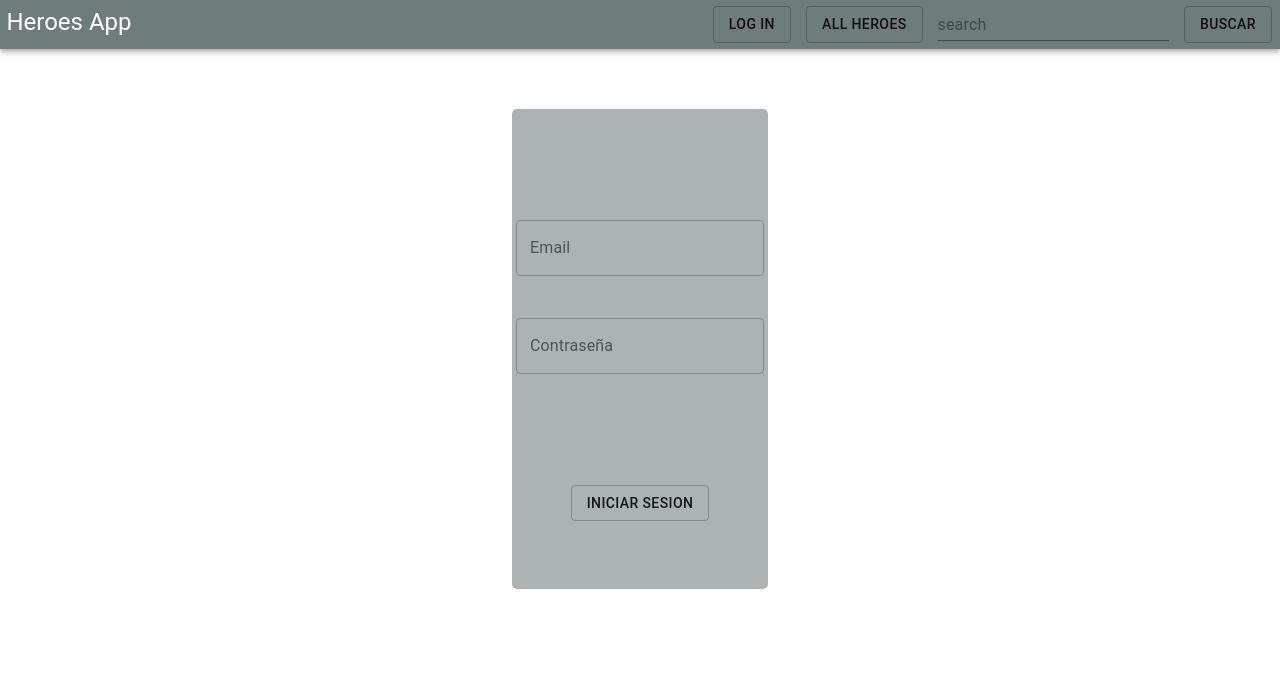
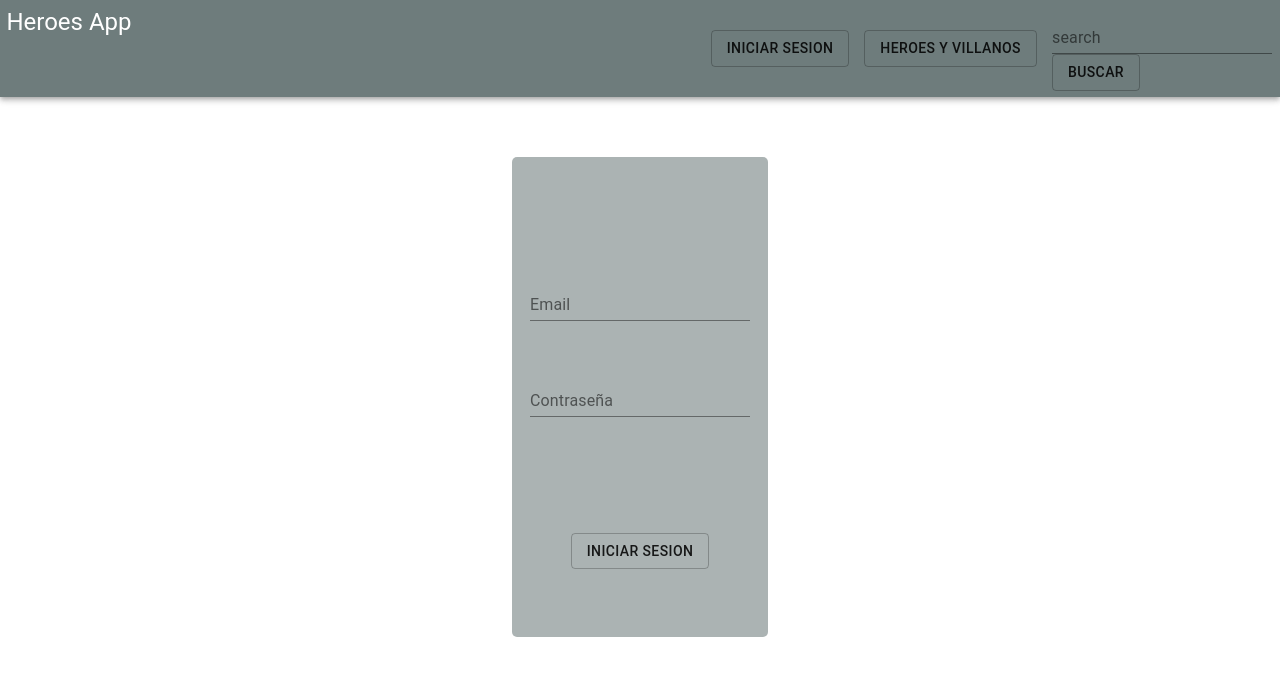
Before and after one commit to MichelleSambiase/React-HeroApp, a React (Create React App) app: page /LogIn in a window 1280 px wide. Shown: the top 676 px of the page. Built offline with nearby package versions, Linux system fonts and the light colour scheme; no server answers; a web font is replaced by a local one.

Commit message:
buscador de heroes

```diff
--- a/src/App.jsx
+++ b/src/App.jsx
@@ -11,7 +11,7 @@ function App() {
   const dispatch = useDispatch();
 
   const getMyHero = async () => {
-    for (let i = 1; i <= 20; i++) {
+    for (let i = 1; i <= 50; i++) {
       const getHero = await fetch(
         "https://www.superheroapi.com/api/3813382392107628/" + i
       );
@@ -41,8 +41,8 @@ function App() {
   return (
     <div>
       <Navbar />
-      <Route component={Home} path="/" exact={true} />
-      <Route component={SearchHeroes} exact path="/AllHeroes" />
+      <Route component={Home} path="/Home" exact={true} />
+      <Route component={SearchHeroes} exact path="/SearchHeroes" />
       <Route component={Login} exact path="/LogIn" />
     </div>
   );
--- a/src/Pages/Login.jsx
+++ b/src/Pages/Login.jsx
@@ -1,4 +1,4 @@
-import React from "react";
+import React, { useEffect } from "react";
 import { Formik, useFormik } from "formik";
 
 import { makeStyles } from "@material-ui/core";
@@ -7,10 +7,17 @@ import Visibility from "@material-ui/icons/Visibility";
 import VisibilityOff from "@material-ui/icons/VisibilityOff";
 import InputComponent from "../components/InputComponent";
 import ButtonComponent from "../components/ButtonComponent";
+import { Redirect, Route, useHistory } from "react-router";
+
+import Home from "../components/Home";
+import { useDispatch } from "react-redux";
+import { loggedIn } from "../store/actions/hero";
 
 const axios = require("axios");
 
 const Login = () => {
+  const dispatch = useDispatch();
+  const history = useHistory();
   const useStyles = makeStyles({
     root: {
       width: "100%",
@@ -37,20 +44,23 @@ const Login = () => {
       fontSize: "0.8rem",
     },
   });
-  const loginUser = async () => {
-    try {
-      const response = await axios({
-        method: "post",
-        url: "http://challenge-react.alkemy.org/",
-        data: JSON.stringify(response),
-        headers: {
-          "Content-Type": "application/json",
-        },
+  const loginUser = async (values) => {
+    axios
+      .post("http://challenge-react.alkemy.org/", {
+        email: values.email,
+        password: values.password,
+      })
+      .then(function (response) {
+        console.log(response);
+        localStorage.setItem("token", response.data.token);
+        dispatch(loggedIn(true));
+        history.push("/Home");
+      })
+      .catch(function (error) {
+        alert("Ingrese un email y contraseña validos.");
       });
-    } catch {
-      console.error("entro en el error");
-    }
   };
+
   const classes = useStyles();
   return (
     <>
@@ -61,6 +71,7 @@ const Login = () => {
         }}
         validate={(valores) => {
           let errores = {};
+
           // Validacion Email
           if (!valores.email) {
             errores.email = "Por favor ingresa un Email valido";
@@ -81,7 +92,7 @@ const Login = () => {
           } */
           return errores;
         }}
-        onSubmit={(valores) => {}}
+        onSubmit={loginUser}
       >
         {({
           values,
@@ -133,11 +144,7 @@ const Login = () => {
                     </div>
                   )}
                 </div>
-                <ButtonComponent
-                  label="Iniciar Sesion"
-                  type="submit"
-                  handleClick={loginUser}
-                />
+                <ButtonComponent label="Iniciar Sesion" type="submit" />
               </div>
             </div>
           </form>
--- a/src/components/Home.jsx
+++ b/src/components/Home.jsx
@@ -14,15 +14,18 @@ const Home = () => {
   const useStyles = makeStyles({
     styleContainerHeroe: {
       padding: "20px 5px",
-      display: "flex",
       justifyContent: "center",
     },
     styleGridItemHeroe: {
       margin: "30px",
+      display: "flex",
+      justifyContent: "center",
     },
   });
   const classes = useStyles();
   return (
+    <div>
+      <h1>The IX Team</h1>
       <Grid container className={classes.styleContainerHeroe}>
         {heroes.map((heroe, index) => (
           <Grid
@@ -40,6 +43,7 @@ const Home = () => {
           </Grid>
         ))}
       </Grid>
+    </div>
   );
 };
 
--- a/src/components/InputComponent.jsx
+++ b/src/components/InputComponent.jsx
@@ -6,7 +6,8 @@ const InputComponent = (props) => {
   return (
     <div>
       <TextField
-        variant="outlined"
+        /*  variant="outlined" */
+        className={props.className}
         onChange={props.onChange}
         id={props.id}
         label={props.label}
--- a/src/components/Navbar.jsx
+++ b/src/components/Navbar.jsx
@@ -1,10 +1,15 @@
-import React, { useState } from "react";
+import React, { useEffect } from "react";
 
-import { AppBar, Typography, Input } from "@material-ui/core";
+import { AppBar, Typography } from "@material-ui/core";
 
 import ButtonComponent from "./ButtonComponent";
+import InputComponent from "./InputComponent";
+import { searchHeroes, setHeros } from "../store/actions/hero";
+
 import { makeStyles } from "@material-ui/core/styles";
 import { withRouter } from "react-router-dom";
+import { useDispatch, useSelector } from "react-redux";
+import { Formik } from "formik";
 
 const axios = require("axios");
 
@@ -20,41 +25,59 @@ const useStyles = makeStyles(() => ({
     color: "white",
     paddingRight: "1%",
   },
-  styleInput: {
+  MuiTextFieldRoot: {
     color: "black",
-    paddingRight: "1%",
+    padding: "0 !important",
   },
   styleTitleNav: {
     cursor: "pointer",
   },
-  styleButtonSearch: {
-    color: "white",
-    paddingRight: "1% !important",
-  },
 }));
 const Navbar = (props) => {
-  const [inputValues, setInputValues] = useState("");
+  const dispatch = useDispatch();
+  const logueado = useSelector((state) => state.isLogged);
+
   const handleClick = () => {
-    props.history.push("/");
+    props.history.push("/Home");
   };
   const handleClickAllHeroes = () => {
-    props.history.push("AllHeroes");
+    props.history.push("SearchHeroes");
   };
   const handleClickLog = () => {
     props.history.push("LogIn");
   };
 
-  const searchHero = async () => {
+  const searchHero = async (values) => {
     try {
+      console.log("entre");
       const response = await axios.get(
-        "https://superheroapi.com/api/access-token/search/name"
+        `https://superheroapi.com/api/3813382392107628/search/${values.name}`
       );
+      // Recorro el array, modifico la propiedad que quiero, retorno el objeto y le paso la nueva propiedad agregada a la variable totalAmount
+
+      const itemModified = response.data.results.map((item) => {
+        let totalAmount = 0;
+
+        totalAmount =
+          parseInt(item.powerstats.intelligence) +
+          parseInt(item.powerstats.strength) +
+          parseInt(item.powerstats.speed) +
+          parseInt(item.powerstats.durability) +
+          parseInt(item.powerstats.power) +
+          parseInt(item.powerstats.combat);
+
+        return {
+          ...item,
+          powerStatsTotal: totalAmount,
+        };
+      });
+      dispatch(searchHeroes(itemModified));
       console.log(response);
     } catch {
       console.log("entro en el error");
     }
   };
-  const handleClickSearch = () => {};
+
   const classes = useStyles();
 
   return (
@@ -76,23 +99,62 @@ const Navbar = (props) => {
             columnGap: "15px",
           }}
         >
+          {logueado ? (
+            <ButtonComponent
+              className={classes.logIn}
+              /* handleClick={handleClickLog} */
+              label="Cerrar Sesion"
+            />
+          ) : (
             <ButtonComponent
               className={classes.logIn}
               handleClick={handleClickLog}
-            label="Log In"
+              label="Iniciar Sesion"
             />
+          )}
+
           <ButtonComponent
-            className={classes.styleButtonSearch}
             handleClick={handleClickAllHeroes}
-            label="All Heroes"
+            label="Heroes y Villanos"
           />
-
-          <Input
-            className={classes.styleInput}
-            onChange={searchHero}
-            placeholder="search"
+          <Formik
+            initialValues={{ name: "" }}
+            validate={(valores) => {
+              let errors = {};
+              if (!valores.name) {
+                errors.name = "Superheroe no encontrado";
+              }
+              return errors;
+            }}
+            onSubmit={searchHero}
+          >
+            {({
+              values,
+              errors,
+              touched,
+              handleSubmit,
+              handleChange,
+              handleBlur,
+            }) => (
+              <form onSubmit={handleSubmit}>
+                <InputComponent
+                  className={classes.MuiTextFieldRoot}
+                  name="name"
+                  id="name"
+                  value={values.name}
+                  onChange={handleChange}
+                  onBlur={handleBlur}
+                  label="search"
                 />
-          <ButtonComponent handleClick={handleClickSearch} label="Buscar" />
+                {errors.name && touched.name && (
+                  <div>
+                    <p>{errors.name}</p>
+                  </div>
+                )}
+                <ButtonComponent type="submit" label="Buscar" />
+              </form>
+            )}
+          </Formik>
         </div>
       </div>
     </AppBar>
--- a/src/store/actions/hero.js
+++ b/src/store/actions/hero.js
@@ -1,6 +1,8 @@
 export const SET_HERO = "SET_HERO";
 export const ADD_HERO = "ADD_HERO";
 export const DELETE_HERO = "DELETE_HERO";
+export const LOGGED_IN = "LOGGED_IN";
+export const SEARCH_HEROES = "SEARCH_HEROES";
 
 export function setHeros(data) {
   return {
@@ -24,3 +26,17 @@ export function deleteHeros(selectedHeroe, alignmentHeros) {
     alignment: alignmentHeros,
   };
 }
+
+export function loggedIn(isLogged) {
+  return {
+    type: LOGGED_IN,
+    payload: isLogged,
+  };
+}
+
+export function searchHeroes(response) {
+  return {
+    type: SEARCH_HEROES,
+    payload: response,
+  };
+}
--- a/src/store/reducers/heros.js
+++ b/src/store/reducers/heros.js
@@ -1,10 +1,18 @@
-import { SET_HERO, ADD_HERO, DELETE_HERO } from "../actions/hero";
+import {
+  SET_HERO,
+  ADD_HERO,
+  DELETE_HERO,
+  LOGGED_IN,
+  SEARCH_HEROES,
+} from "../actions/hero";
 
 const initialState = {
   searchHeroes: [],
   homeHeroes: [],
   goodHeros: 0,
   badHeros: 0,
+  isLogged: false,
+  response: [],
 };
 
 export default function heros(state = initialState, action) {
@@ -66,6 +74,17 @@ export default function heros(state = initialState, action) {
       }
       return returnResultState;
 
+    case LOGGED_IN:
+      return {
+        ...state,
+        isLogged: action.payload,
+      };
+    case SEARCH_HEROES:
+      return {
+        ...state,
+        searchHeroes: action.payload,
+      };
+
     default:
       return state;
   }
```
Lines whose indentation alone changed are shown as unchanged.
